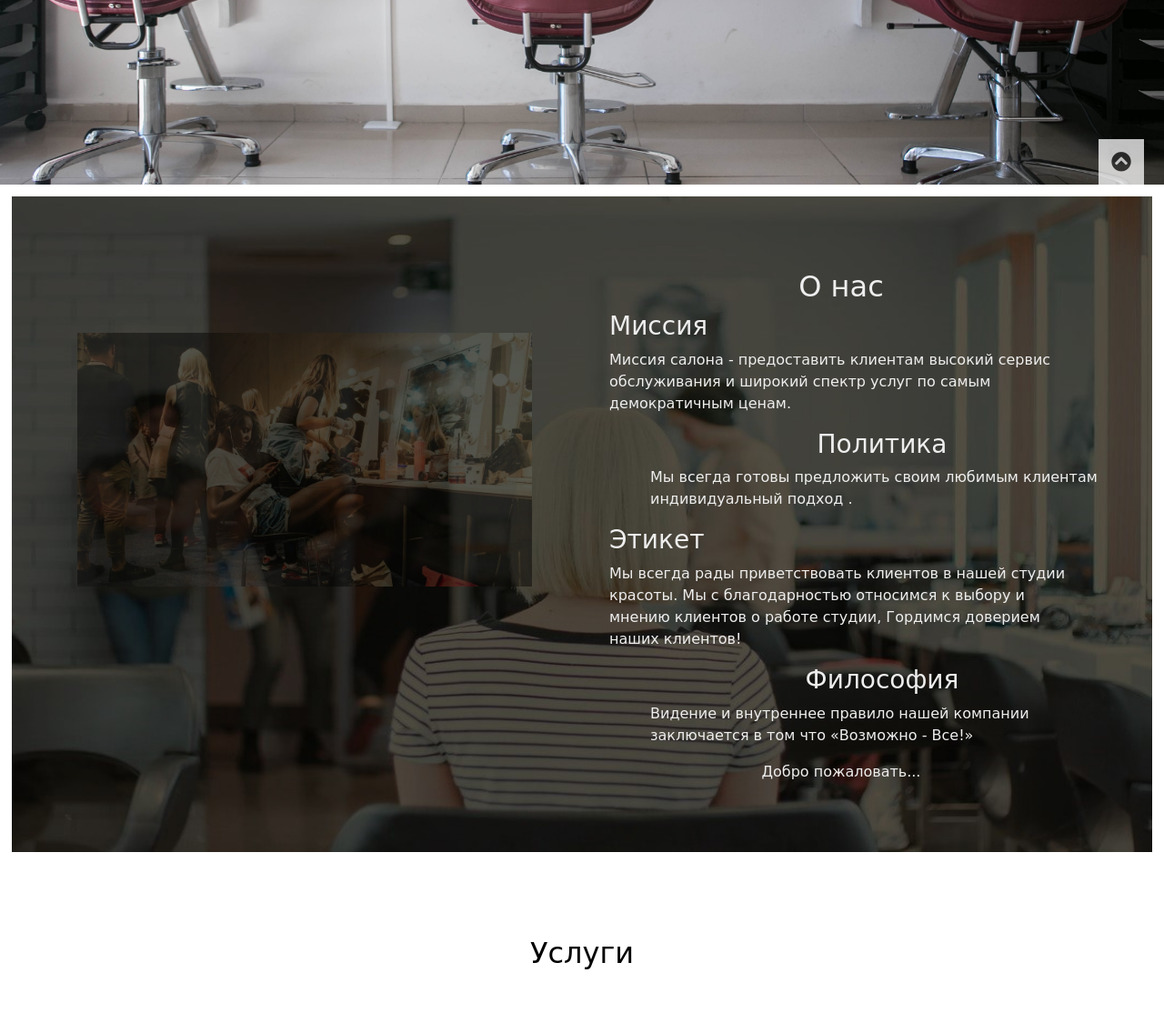
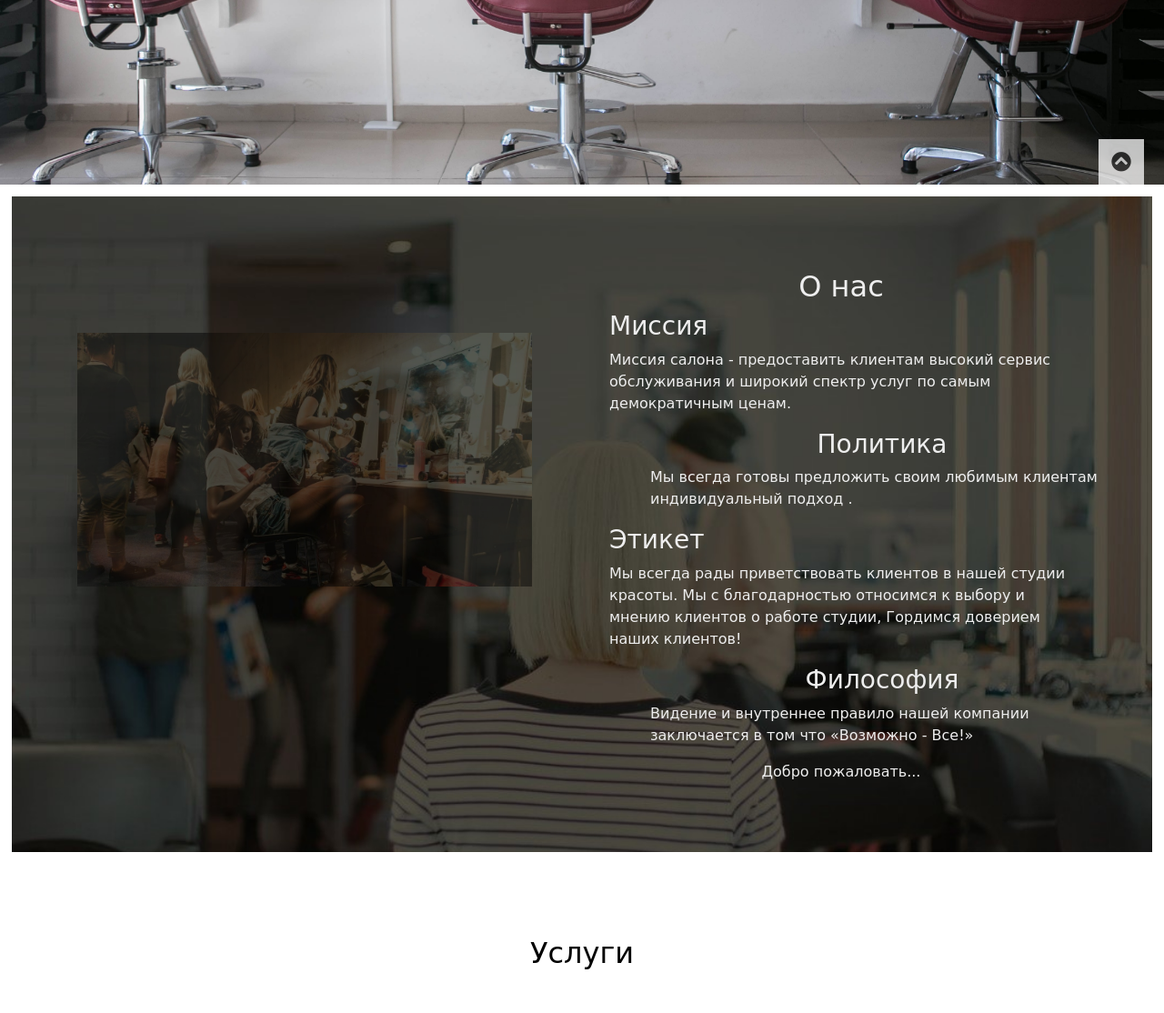
Before and after one commit to gleb89/beauty-salon-py, a Flask app: page / in a window 1280 px wide. Shown: the part 557-1671 px from the top of the page at 91% size. Run offline with Flask 2, Linux system fonts and the light colour scheme; some libraries are stand-ins or nearby versions.

Commit message:
Update styles.css

```diff
--- a/app/static/css/styles.css
+++ b/app/static/css/styles.css
@@ -373,7 +373,7 @@ footer {
   color: #eee;
   margin: 1%;
   background: url(./images/fff.jpg) 50% -0.6rem no-repeat;
-  background-size: 100% 100%;
+  background-size: 100% auto;
   background-position: center top;
   background-attachment: fixed;
 }
```
